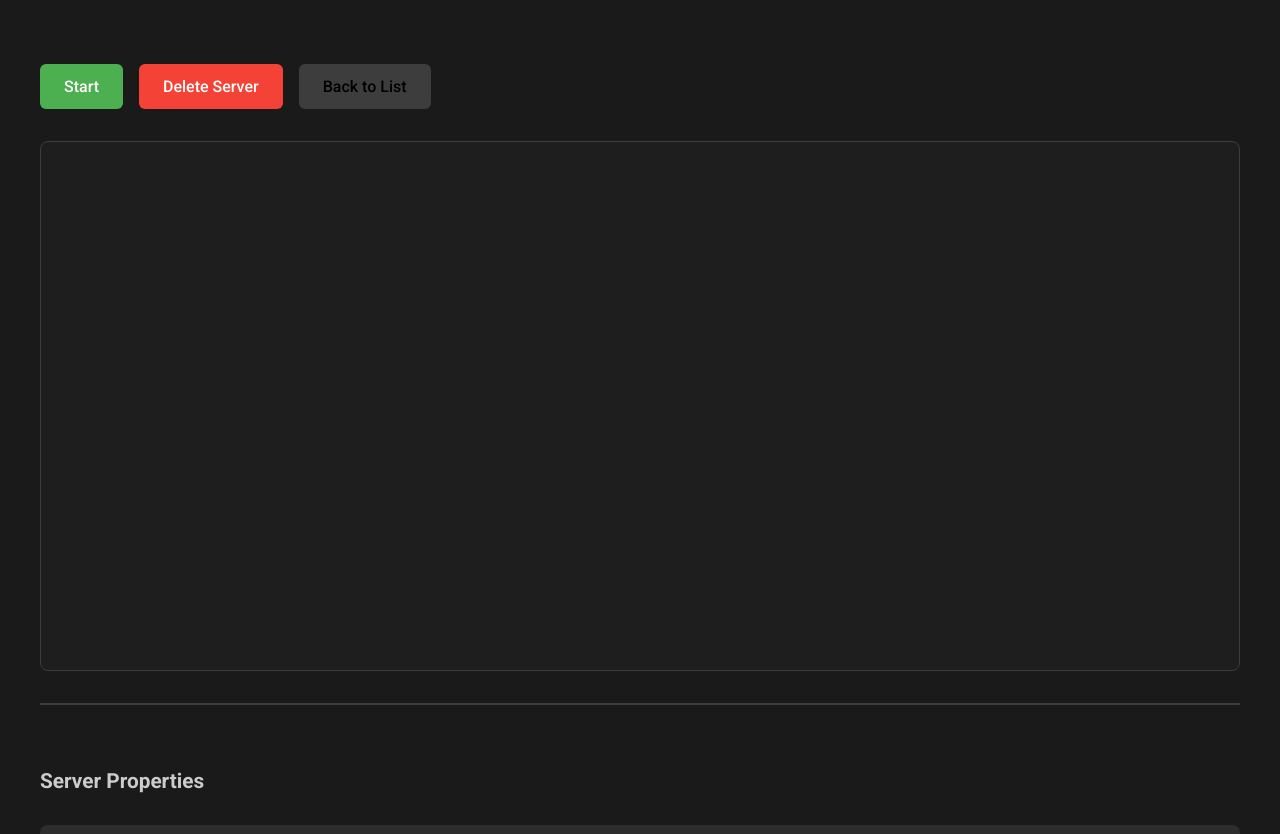
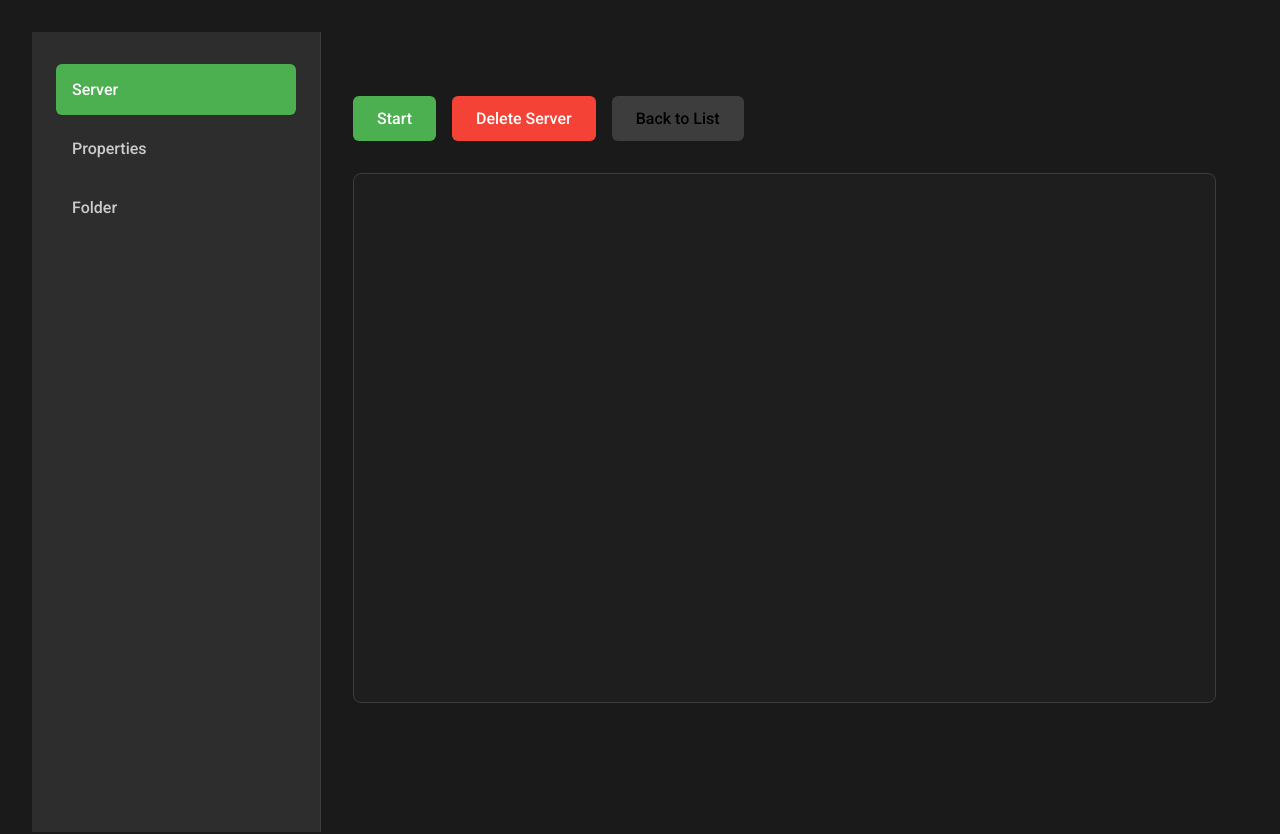
Before and after one commit to lukeon214/Local-minecraft-server-manager, a website: page public/server.html in a window 1280 px wide. Shown: the top 834 px of the page. Drawn offline with Linux system fonts and the light colour scheme; no server answers.

Commit message:
added navbar to server.html

```diff
--- a/public/css/server.css
+++ b/public/css/server.css
@@ -8,6 +8,7 @@
     --error: #f44336;
     --success: #4CAF50;
     --console-bg: #1e1e1e;
+    --sidebar-width: 240px;
 }
 
 body {
@@ -133,3 +134,75 @@ button:hover {
     border-top: 2px solid #3d3d3d;
     padding-top: 2rem;
 }
+
+body {
+    display: flex;
+    margin: 0;
+    min-height: 100vh;
+}
+
+/* Sidebar Navigation */
+.sidebar {
+    width: var(--sidebar-width);
+    background-color: var(--surface);
+    padding: 1.5rem;
+    border-right: 1px solid #3d3d3d;
+}
+
+.nav-button {
+    display: block;
+    width: 100%;
+    padding: 1rem;
+    margin: 0.5rem 0;
+    text-align: left;
+    background: none;
+    border: none;
+    color: var(--text-secondary);
+    border-radius: 6px;
+    cursor: pointer;
+    transition: all 0.2s;
+}
+
+.nav-button:hover {
+    background-color: var(--surface-hover);
+    color: var(--text);
+}
+
+.nav-button.active {
+    background-color: var(--primary);
+    color: white;
+}
+
+/* Main Content Area */
+.main-content {
+    flex: 1;
+    padding: 2rem;
+    max-width: calc(100% - var(--sidebar-width));
+}
+
+/* Section Styling */
+.content-section {
+    display: none;
+}
+
+.content-section.active {
+    display: block;
+}
+
+/* Folder Section Placeholder */
+#folder-section {
+    padding: 2rem;
+    background-color: var(--surface);
+    border-radius: 8px;
+    text-align: center;
+    color: var(--text-secondary);
+}
+
+/* Keep previous styles and add: */
+.server-section {
+    margin-top: 2rem;
+}
+
+#console {
+    margin-top: 1rem;
+}
--- a/public/server.html
+++ b/public/server.html
@@ -8,17 +8,27 @@
     <link rel="stylesheet" href="css/server.css">
 </head>
 <body>
-    <div class="container">
+  <nav class="sidebar">
+      <button class="nav-button active" data-section="server-section">Server</button>
+      <button class="nav-button" data-section="properties-section">Properties</button>
+      <button class="nav-button" data-section="folder-section">Folder</button>
+  </nav>
+
+  <main class="main-content">
       <h1 id="serverName"></h1>
 
+      <!-- Server Section -->
+      <div class="content-section active" id="server-section">
           <div class="controls">
               <button id="startStopBtn">Start</button>
               <button id="deleteBtn">Delete Server</button>
               <button onclick="window.location.href='/'" style="background-color: #3d3d3d;">Back to List</button>
           </div>
+          <div id="console"></div>
+      </div>
 
-        <div id="console"></div>
-
+      <!-- Properties Section -->
+      <div class="content-section" id="properties-section">
           <div class="server-section">
               <h3>Server Properties</h3>
               <div id="properties-editor">
@@ -30,7 +40,26 @@
           </div>
       </div>
 
+      <!-- Folder Section -->
+      <div class="content-section" id="folder-section">
+          <p>Server files browser coming soon!</p>
+          <!-- Add file browser/upload functionality later -->
+      </div>
+  </main>
     <script>
+      document.querySelectorAll('.nav-button').forEach(button => {
+            button.addEventListener('click', function() {
+              // Remove active classes
+              document.querySelectorAll('.nav-button').forEach(b => b.classList.remove('active'));
+              document.querySelectorAll('.content-section').forEach(s => s.classList.remove('active'));
+
+              // Add active classes
+              this.classList.add('active');
+              const section = document.getElementById(this.dataset.section);
+              section.classList.add('active');
+          });
+      });
+
       const serverId = new URLSearchParams(window.location.search).get('id');
       const consoleElement = document.getElementById('console');
       const ws = new WebSocket(`ws://${window.location.host}?serverId=${serverId}`);
```
Also changed, not shown: 1 other file. Lines whose indentation alone changed are shown as unchanged.
